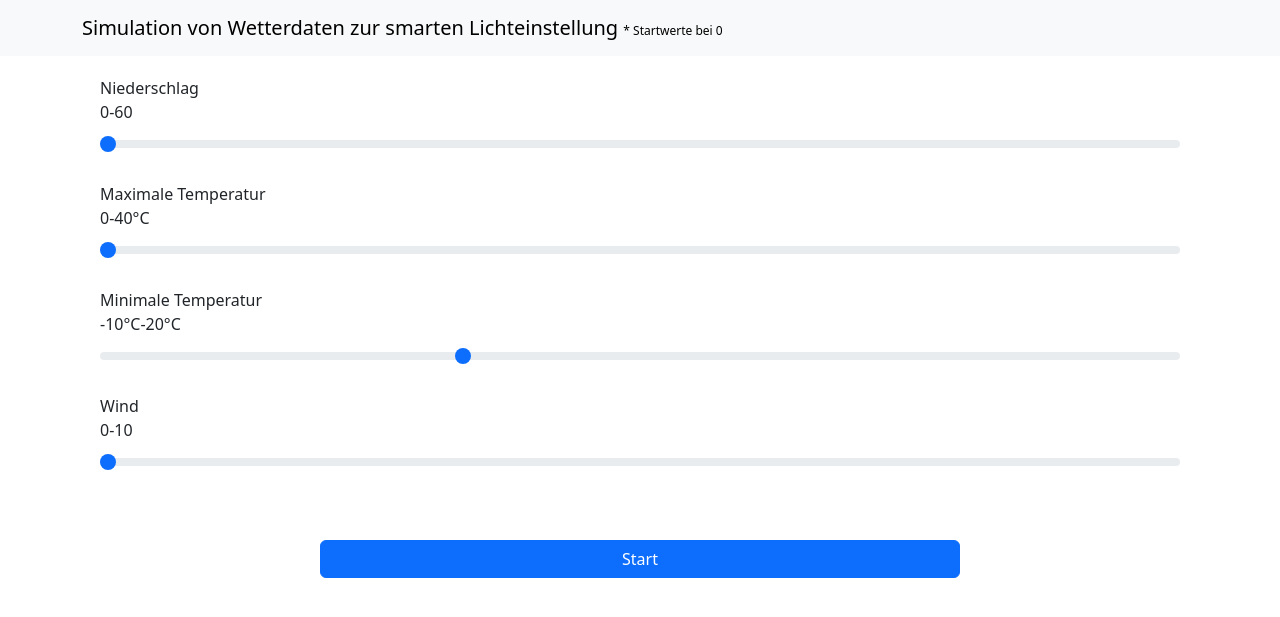
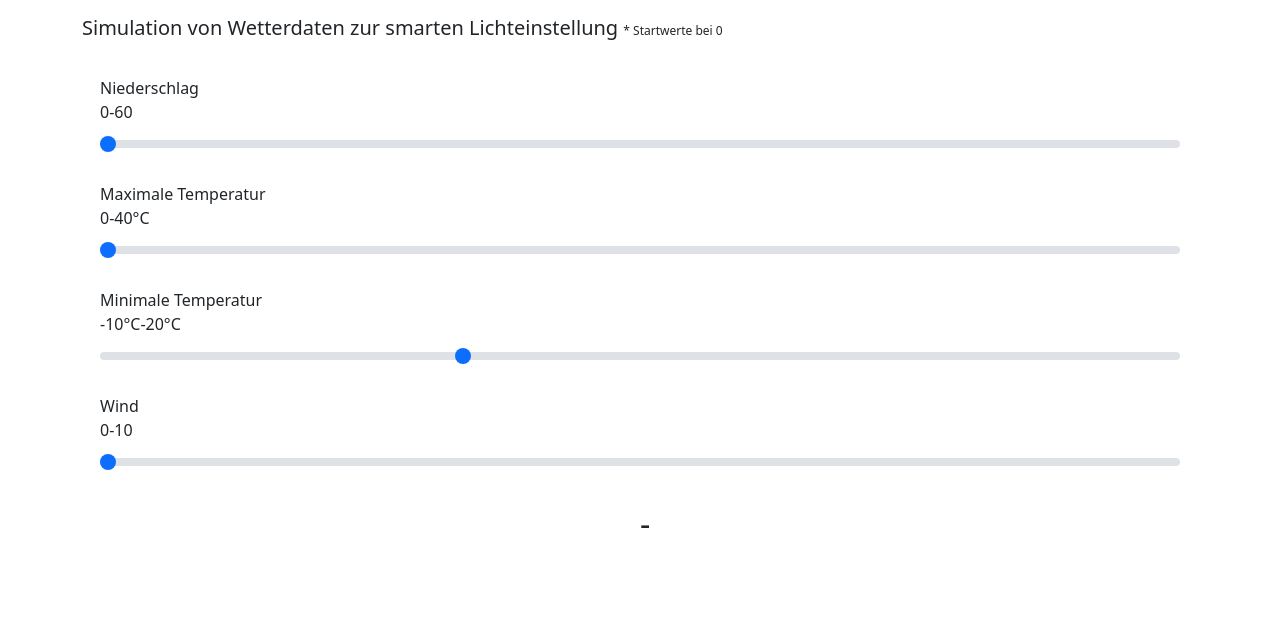
Before and after one commit to Mr-MubelBubel/light_control-with-weather-ai, a Flask app: page / in a window 1280 px wide. Shown: the top 617 px of the page. Run offline with Flask 3, Linux system fonts and the light colour scheme; parts of the project's set-up code (start-up, migrations or seed data) failed here and were passed over; some libraries are stand-ins or nearby versions.

Commit message:
outsourcing website-components

```diff
--- /dev/null
+++ b/static/index.js
@@ -0,0 +1,19 @@
+for (const i of [1, 2, 3, 4]) {
+    $("#slider" + i).slider().on('change', function(event) {
+        const qs = new URLSearchParams({
+            precipitation: document.getElementById("slider1").value,
+            max_temp: document.getElementById("slider2").value,
+            min_temp: document.getElementById("slider3").value,
+            wind: document.getElementById("slider4").value
+        });
+
+        result = fetch(`http://127.0.0.1:5000/`, {
+            method: "POST",
+            body: qs
+        })
+        .then((response) => response.json())
+        .then(data => {
+            document.getElementById("result").innerHTML = data["result"]
+        });
+    });
+}
--- /dev/null
+++ b/static/styles.css
@@ -0,0 +1,17 @@
+.mod_one {
+    margin-left: 100px;
+    margin-right: 100px;
+    margin-top: 20px;
+}
+
+.list li {
+    display: inline;
+    text-decoration: none;
+    list-style: none;
+}
+
+.result {
+    margin-left: 50%;
+    margin-top: 20px;
+    font-size: xx-large;
+}
--- a/templates/index.html
+++ b/templates/index.html
@@ -4,25 +4,15 @@
           <meta charset="utf-8">
           <meta name="viewport" content="width=device-width, initial-scale=1">
           <title>Weather-Light-KI</title>
-          <link href="https://cdn.jsdelivr.net/npm/bootstrap@5.3.0-alpha1/dist/css/bootstrap.min.css" rel="stylesheet" integrity="sha384-GLhlTQ8iRABdZLl6O3oVMWSktQOp6b7In1Zl3/Jr59b6EGGoI1aFkw7cmDA6j6gD" crossorigin="anonymous">
-          <script src="https://cdn.jsdelivr.net/npm/bootstrap@5.3.0-alpha1/dist/js/bootstrap.bundle.min.js" integrity="sha384-w76AqPfDkMBDXo30jS1Sgez6pr3x5MlQ1ZAGC+nuZB+EYdgRZgiwxhTBTkF7CXvN" crossorigin="anonymous"></script>
-          <style>
-              .mod_one {
-                  margin-left: 100px;
-                  margin-right: 100px;
-                  margin-top: 20px;
-              }
 
-              .start-btn {
-                    margin-top: 60px;
-              }
-              .list li {
-                  display: inline;
-                  text-decoration: none;
-                  list-style: none;
-              }
-          </style>
-      </head>
+          <link href="https://cdn.jsdelivr.net/npm/bootstrap@5.0.2/dist/css/bootstrap.min.css" rel="stylesheet">
+          <script src="https://cdn.jsdelivr.net/npm/bootstrap@5.0.2/dist/js/bootstrap.bundle.min.js"></script>
+          <script src="//code.jquery.com/jquery-1.10.2.js"></script>
+          <script src="//code.jquery.com/ui/1.11.4/jquery-ui.js"></script>
+
+          <link rel="stylesheet" href="static/styles.css">
+          <script src="static/index.js" defer></script>
+        </head>
       <body>
             <nav class="navbar navbar-expand-lg bg-body-tertiary">
               <div class="container-md">
@@ -33,27 +23,25 @@
             <form action="" method="POST">
                 <div class="mod_one">
                     <label class="form-label mt-20">Niederschlag <br style="margin-top: 5px;">0-60<br/></label>
-                    <input type="range" name="precipitation" class="form-range" min="0" max="60" step="1" value="0">
+                    <input type="range" name="precipitation" id="slider1" class="form-range" min="0" max="60" step="1" value="0">
                 </div>
 
                 <div class="mod_one">
                     <label class="form-label mt-20">Maximale Temperatur <br style="margin-top: 5px;">0-40°C<br/></label>
-                    <input type="range" name="max_temp" class="form-range" min="0" max="36" step="0.5" value="0">
+                    <input type="range" name="max_temp" id="slider2" class="form-range" min="0" max="36" step="0.5" value="0">
                 </div>
 
                 <div class="mod_one">
                     <label class="form-label mt-20">Minimale Temperatur <br style="margin-top: 5px;">-10°C-20°C<br/></label>
-                    <input type="range" name="min_temp" class="form-range" min="-10" max="20" step="0.5" value="0">
+                    <input type="range" name="min_temp" id="slider3" class="form-range" min="-10" max="20" step="0.5" value="0">
                 </div>
 
                 <div class="mod_one">
                     <label class="form-label mt-20">Wind <br style="margin-top: 5px;">0-10<br/></label>
-                    <input type="range" name="wind" class="form-range" min="0" max="10" step="0.5" value="0">
+                    <input type="range" name="wind" id="slider4" class="form-range" min="0" max="10" step="0.5" value="0">
                 </div>
 
-                <div class="d-grid gap-2 col-6 mx-auto start-btn">
-                  <button class="btn btn-primary" type="submit">Start</button>
-                </div>
+                <p class="result" id="result">-</p>
             </form>
       </body>
 </html>
```
